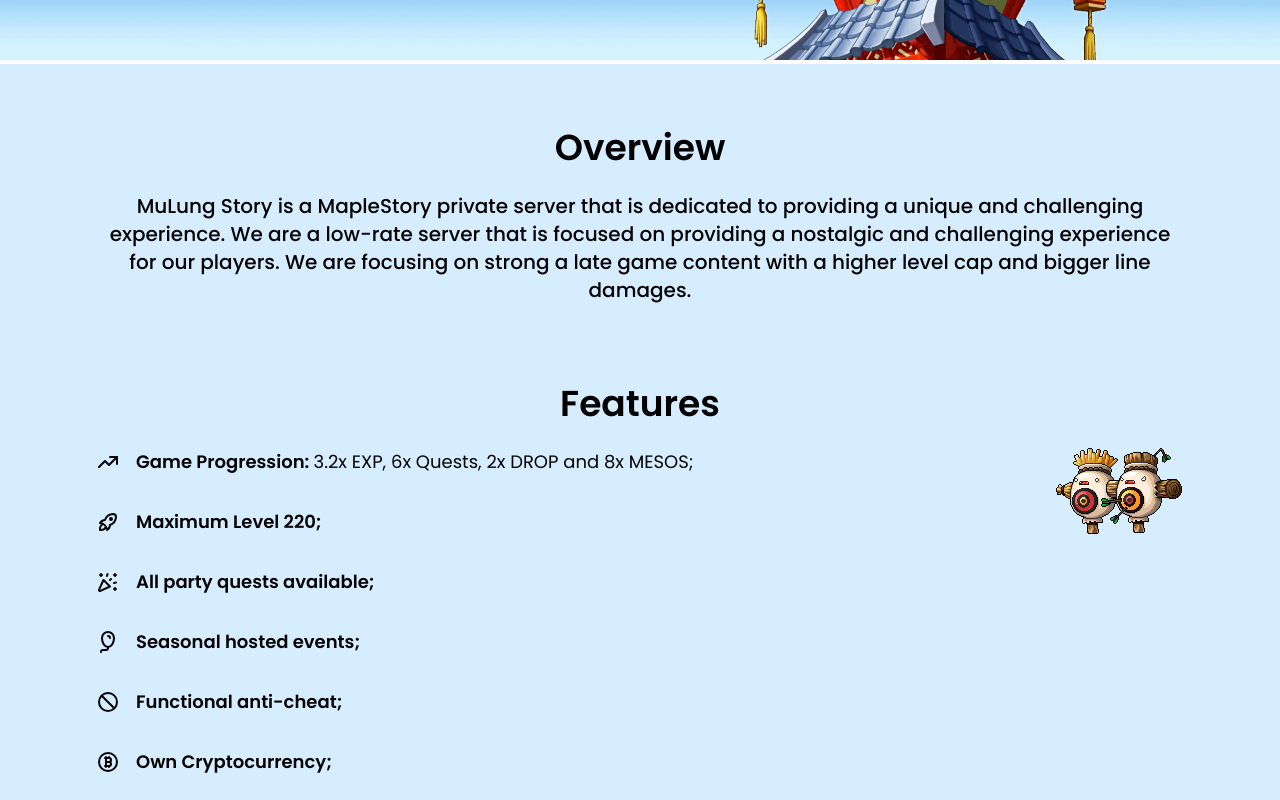
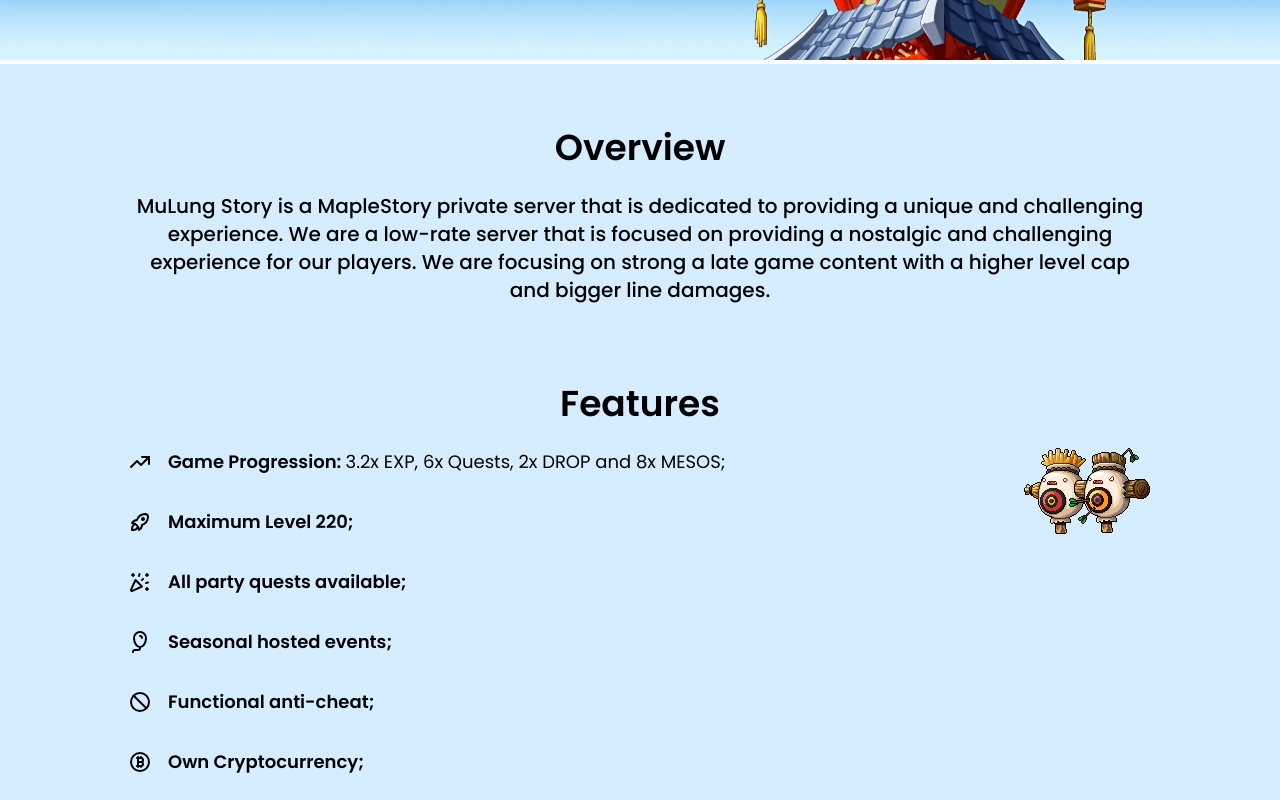
Before and after one commit to maiconlara/maplestory, a React (Vite) app: page / in a window 1280 px wide. Shown: the part 640-1440 px from the top of the page. Built offline with nearby package versions, Linux system fonts and the light colour scheme; the HTML template or start-up script is replaced by a standard one.

Commit message:
refactor: increasing padding in home sections

```diff
--- a/src/pages/home.tsx
+++ b/src/pages/home.tsx
@@ -11,7 +11,7 @@
       <Hero />
       <div className="flex flex-none  w-full h-1 bg-white" />
 
-      <div className="flex flex-col w-full max-w-full px-24 h-full mt-16 justify-center items-center gap-20 mb-6">
+      <div className="flex flex-col w-full max-w-full px-32 h-full mt-16 justify-center items-center gap-20 mb-6">
         <OverViewSection />
         <FeatureSection />
       </div>
```
Also changed, not shown: src/assets/mobGif3.gif (added).
